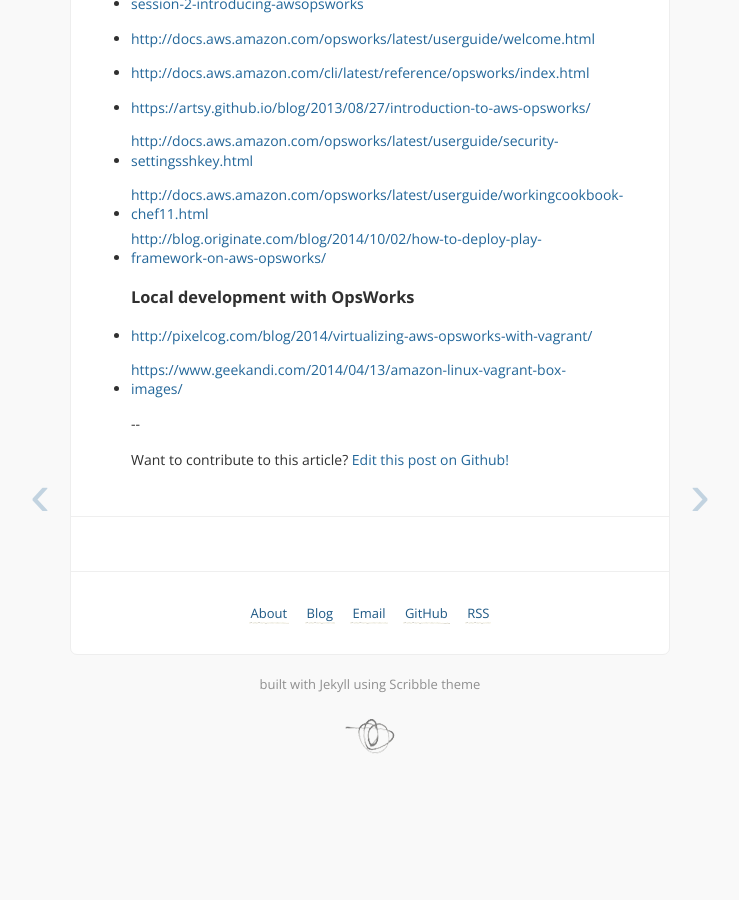
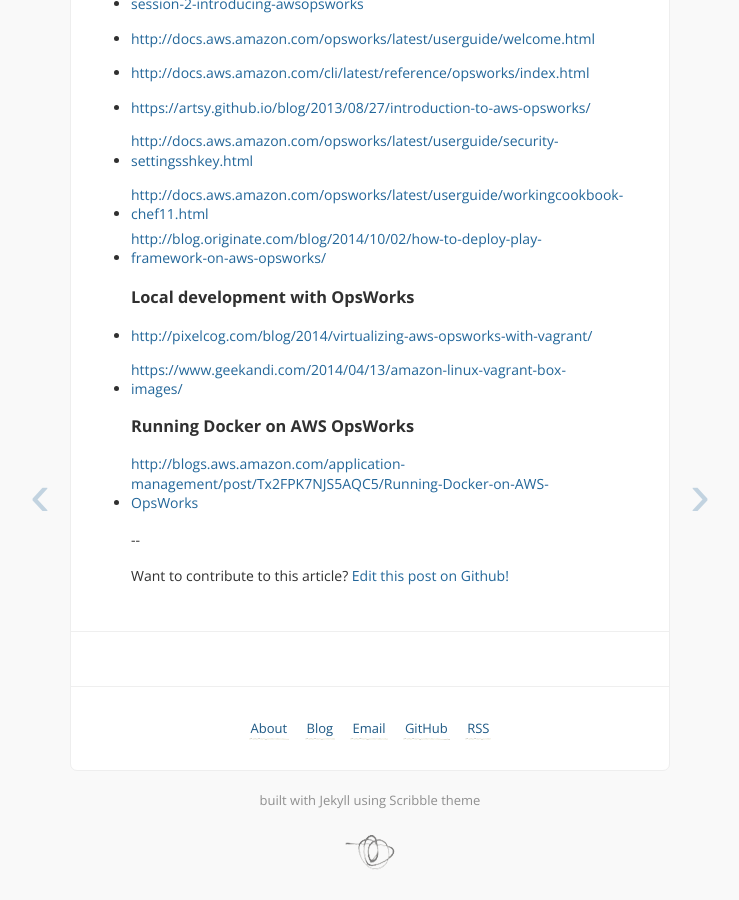
Before and after one commit to erichelgeson/erichelgeson.github.com, a Jekyll site: the page built from _posts/2014-10-15-opsworks.markdown, in a window 1280 px wide and 900 px high, scrolled down 5860 px. Shown: the whole window, without its empty margins (270-1009 px from the left). Built offline with Jekyll 4.4.1, drawn with Linux system fonts in a browser that asks for light colours; Markdown is read by kramdown in place of the engine named in the settings; comment, search, counter and statistics services are not loaded; before the commit the page ends 6644 px from its top, so only the background shows below that.

Commit message:
add link

```diff
--- a/_posts/2014-10-15-opsworks.markdown
+++ b/_posts/2014-10-15-opsworks.markdown
@@ -187,6 +187,11 @@ aws --region us-east-1 opsworks create-deployment --stack-id 1c5333a0d-7944-422c
 * <http://blog.originate.com/blog/2014/10/02/how-to-deploy-play-framework-on-aws-opsworks/>
 
 ### Local development with OpsWorks
+
 * <http://pixelcog.com/blog/2014/virtualizing-aws-opsworks-with-vagrant/>
 
 * <https://www.geekandi.com/2014/04/13/amazon-linux-vagrant-box-images/>
+
+### Running Docker on AWS OpsWorks
+
+* <http://blogs.aws.amazon.com/application-management/post/Tx2FPK7NJS5AQC5/Running-Docker-on-AWS-OpsWorks>
```
